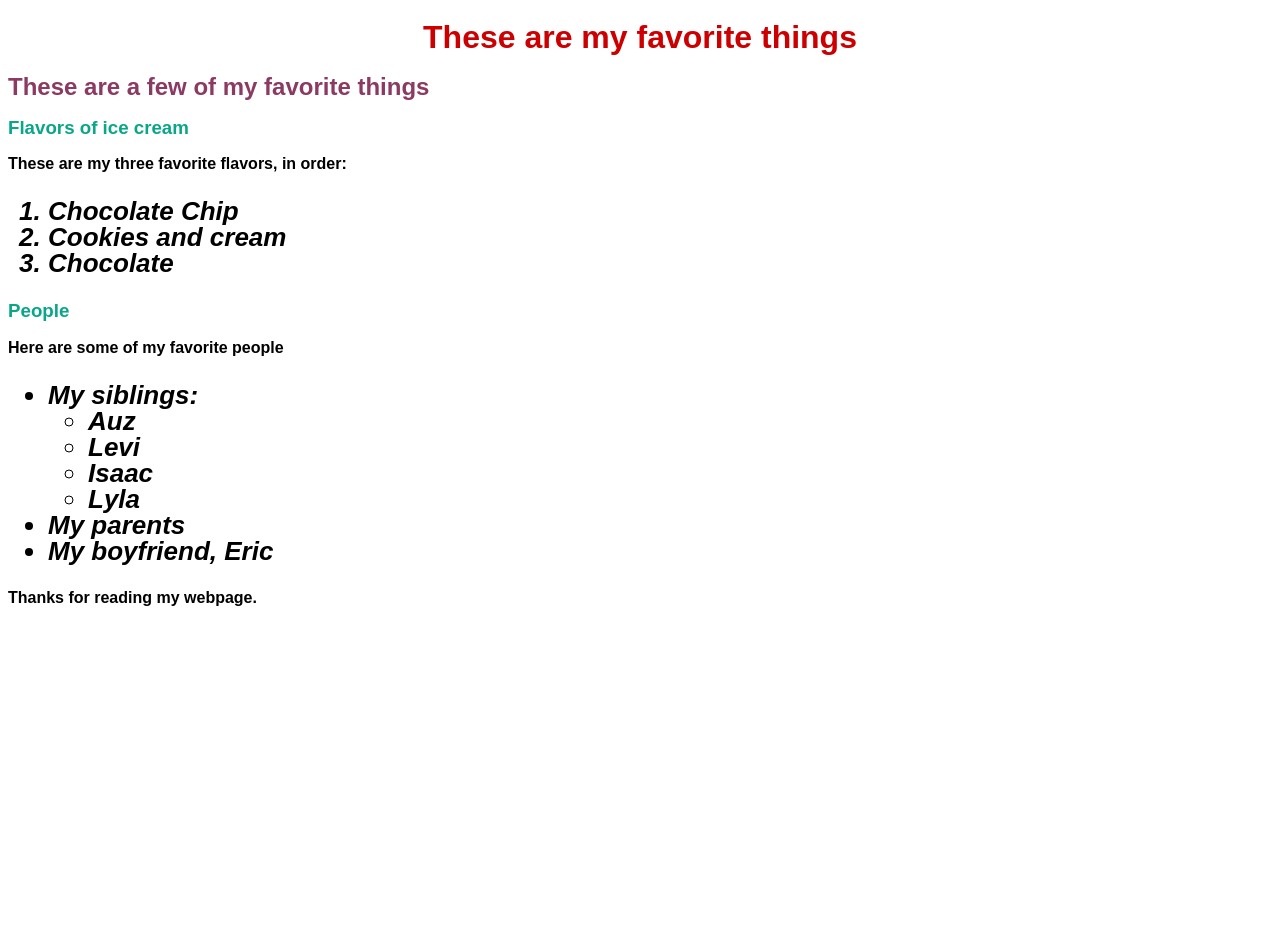
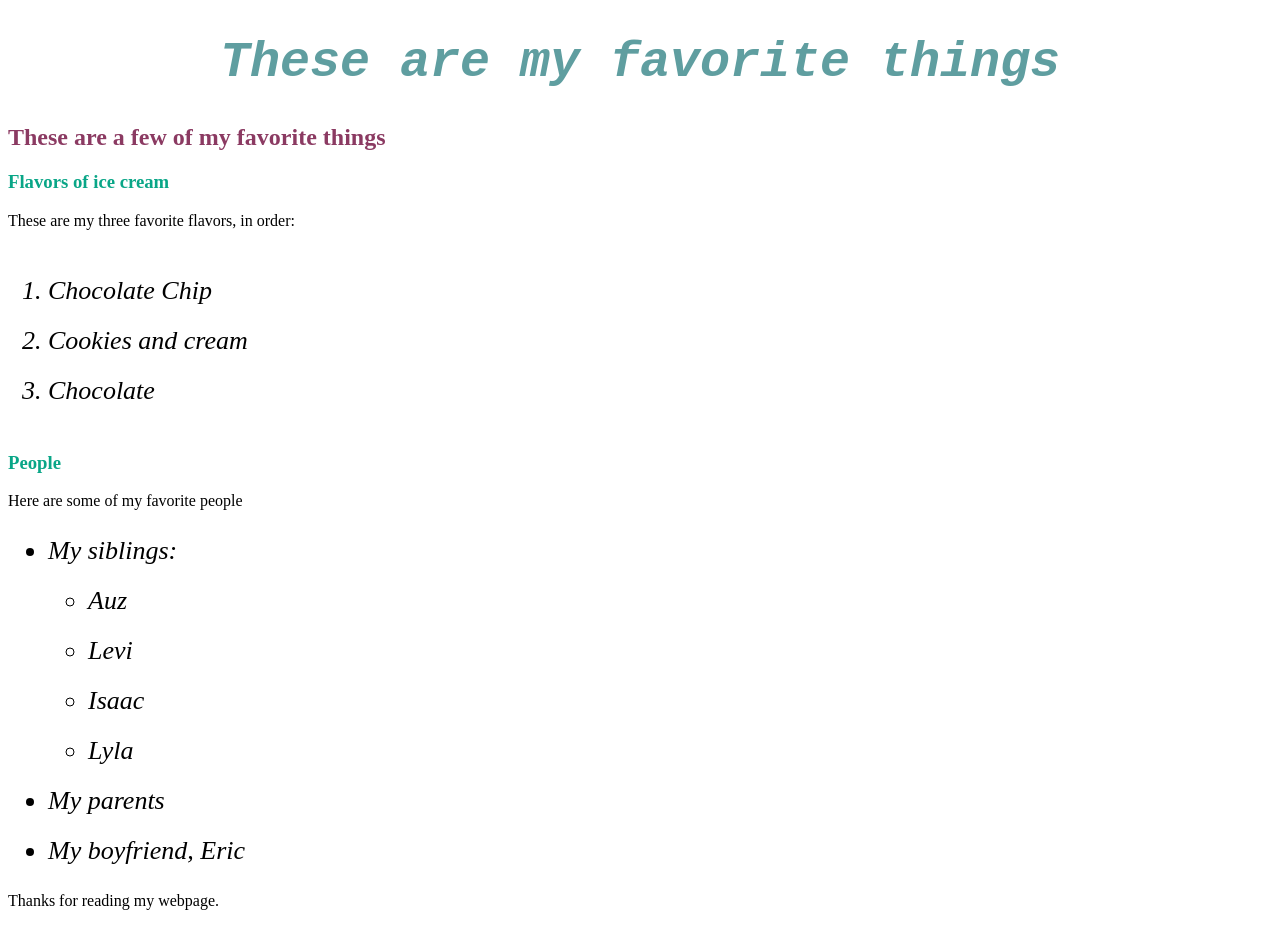
Before and after one commit to Jordan-Meier/my-first-webpage, a plain HTML site: page my-first-webpage.html in a window 1280 px wide. Before the commit the page ends 800 px from the top, so only its background shows below. Drawn offline with Linux system fonts and the light colour scheme.

Commit message:
consolodate stylesheets for consistency.

```diff
--- a/css/stylesheet.css
+++ b/css/stylesheet.css
@@ -1,4 +1,37 @@
+
 img {
   height: 200px;
   width: 300px;
 }
+
+h1 {
+  color: cadetblue;
+  font-style: italic;
+  font-family: monospace;
+  font-weight: bold;
+  text-align:center;
+  font-size: 50px;
+}
+
+h3 {
+  color: #09a687;
+}
+
+h2 {
+  color: #8b3a62;
+}
+
+ol,
+li{
+  padding-top: 10px;
+  padding-bottom: 10px;
+  font-style: italic;
+  font-size: 26px;
+}
+
+.paragraph-sum{
+  font-family: monospace;
+  font-style: italic;
+  font-size: 16px;
+
+}
--- a/my-first-webpage.html
+++ b/my-first-webpage.html
@@ -2,13 +2,13 @@
   <html>
     <head>
       <title>Jordan's Favorite Things!</title>
-      <link href="css/style.css" rel="stylesheet" type="text/css">
+      <link href="css/stylesheet.css" rel="stylesheet" type="text/css">
     </head>
 
     <body>
       <h1>These are my favorite things</h1>
 
-      <h2 class="single">These are a few of my favorite things</h2>
+      <h2>These are a few of my favorite things</h2>
       <h3>Flavors of ice cream</h3>
       <p>These are my three favorite flavors, in order:</p>
       <ol>
```
Also changed, not shown: favorite-places.html (+1 -1 lines).
